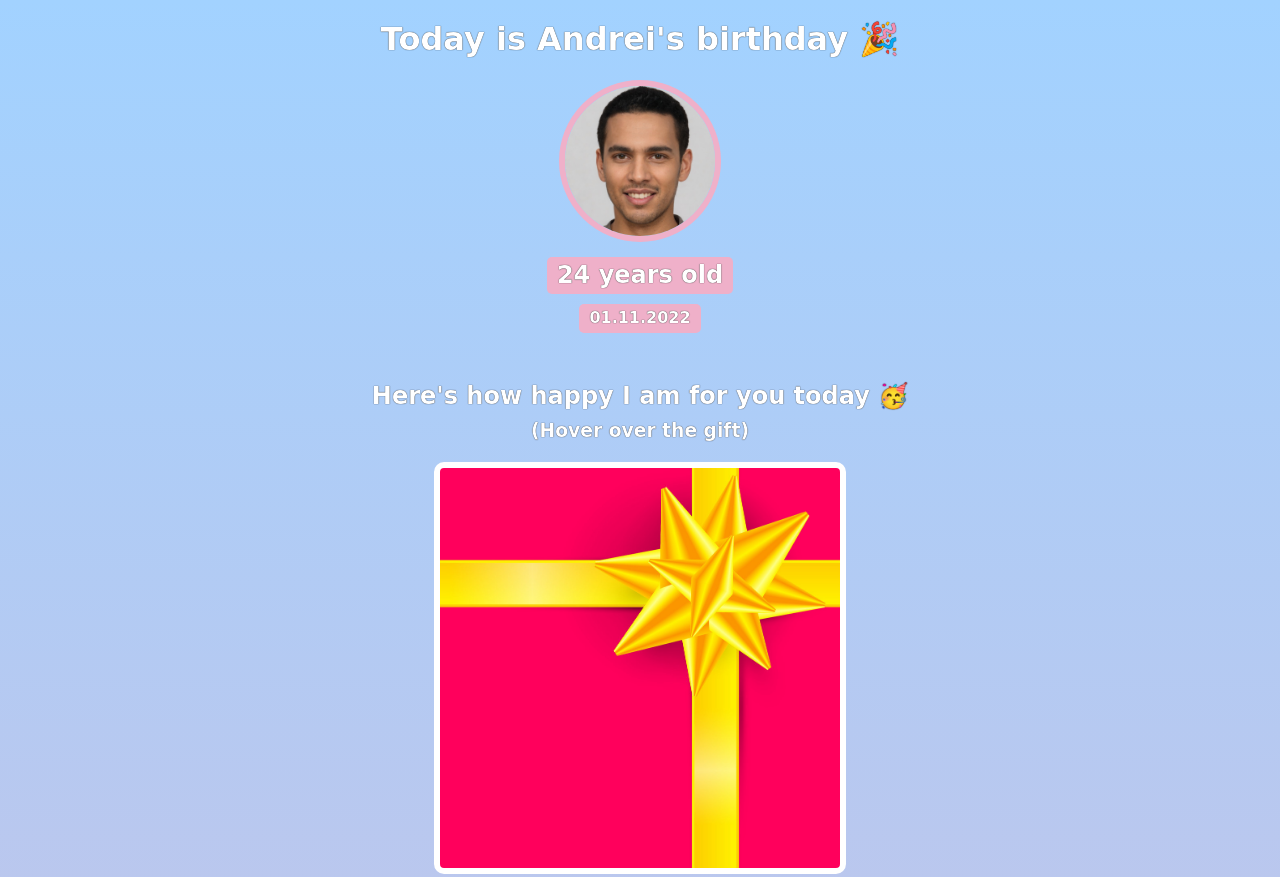
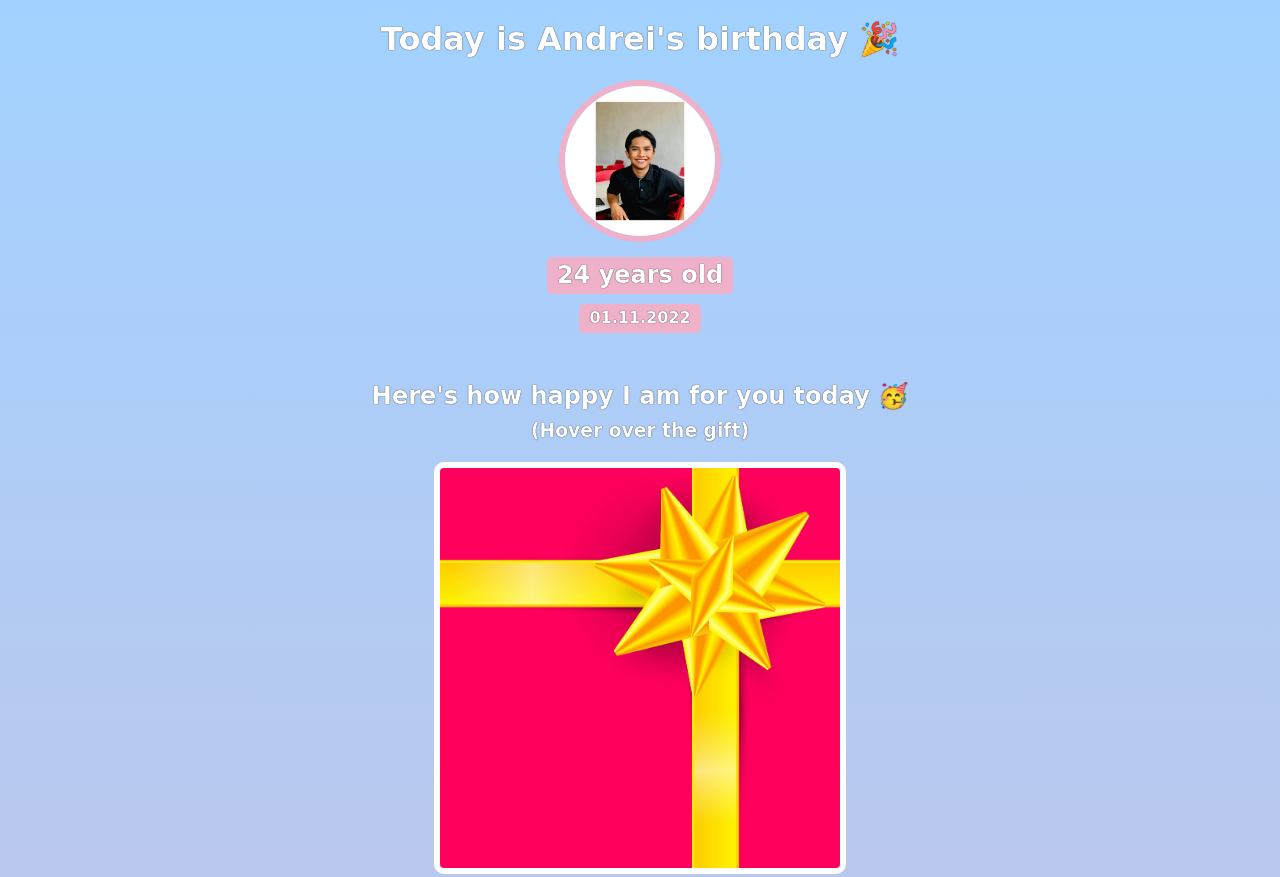
Before and after one commit to marvelousgamer/birthday-site, a website built with Vite: page index.html in a window 1280 px wide. Shown: the top 877 px of the page. Built offline with nearby package versions, Linux system fonts and the light colour scheme; a web font is replaced by a local one.

Commit message:
added new photo

```diff
--- a/index.html
+++ b/index.html
@@ -8,7 +8,7 @@
     <body>
         <div id="header">
             <h1>Today is Andrei's birthday 🎉</h1>
-            <img id="bff-img" src="images/nick.jpg">
+            <img id="bff-img" src="andrei.jpg">
             <h2 id="bday-age">24 years old</h2>
             <h4 id="bday-date">01.11.2022</h4>
         </div>
```
Also changed, not shown: andrei.jpg (added).
